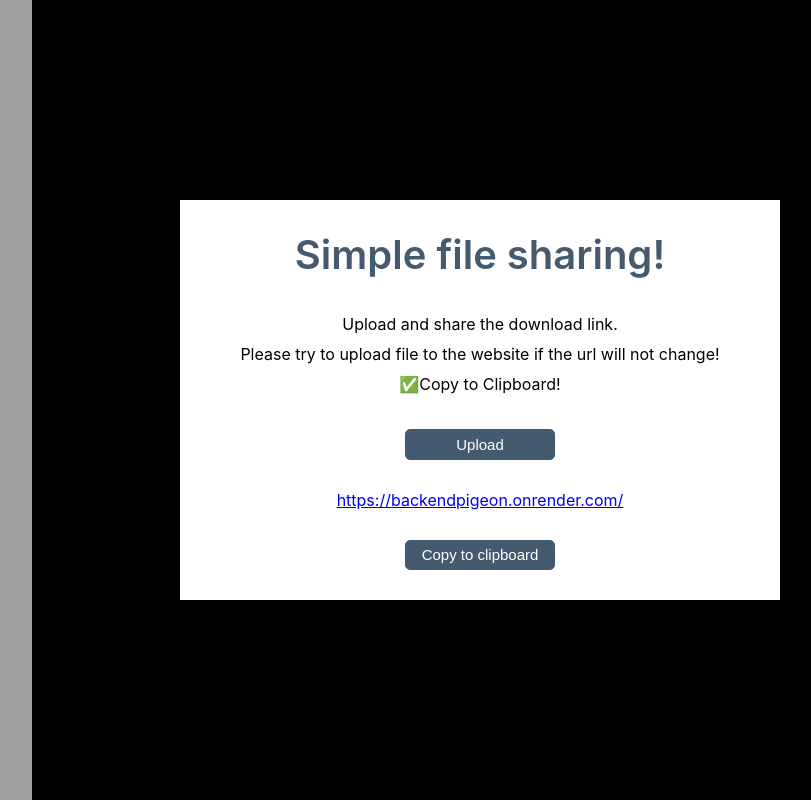
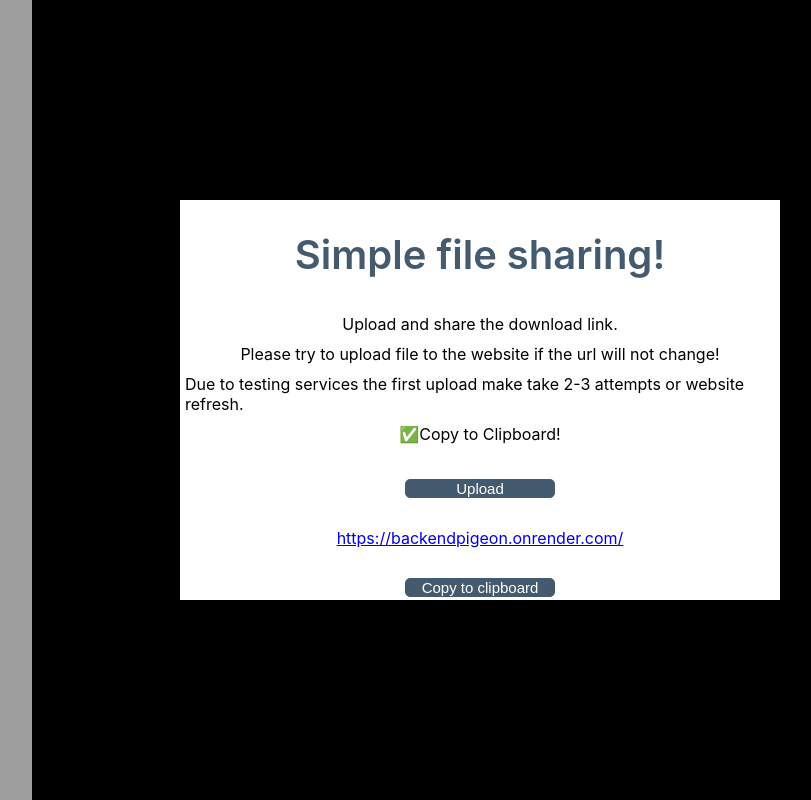
Before and after one commit to shubhankarsharma876/pigeon-frontend, a React (Create React App) app: page / in a window 1280 px wide. Shown: the whole page, without its empty margins (352-1163 px from the left). Built offline with nearby package versions, Linux system fonts and the light colour scheme; grey boxes are pictures that could not be loaded.

Commit message:
Message adeed

```diff
--- a/src/App.js
+++ b/src/App.js
@@ -44,6 +44,7 @@ function App() {
         <h1>Simple file sharing!</h1>
         <p>Upload and share the download link.</p>
         <p>Please try to upload file to the website if the url will not change!</p>
+        <p>Due to testing services the first upload make take 2-3 attempts or website refresh.</p>
         <p> ✅Copy to Clipboard!</p>
 
 
```
